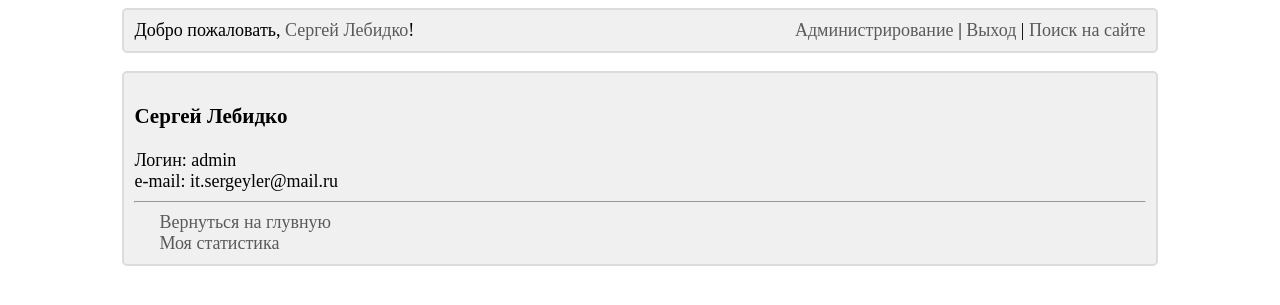
After one commit to SergeyLebidko/WebTester, a Django app: page /main/account/ in a window 1280 px wide. The commit adds this page. Shown: the top 305 px of the page. Run offline with Django 3.2, Linux system fonts and the light colour scheme; a user stored in the database is signed in.

Commit message:
Добавлена страница account

```diff
--- a/main/templates/layout/basic.html
+++ b/main/templates/layout/basic.html
@@ -15,7 +15,7 @@
         <div id="left_block">
             {% if user.is_authenticated %}
                 Добро пожаловать,
-                <a href="{% url 'main:statistic_page' %}">{{ user }}</a>!
+                <a href="{% url 'main:account' %}">{{ user.first_name }} {{ user.last_name }}</a>!
             {% else %}
                 <a href="{% url 'main:login' %}">Войти</a>
                 или
--- /dev/null
+++ b/main/templates/main/account.html
@@ -0,0 +1,15 @@
+{% extends 'layout/basic.html' %}
+
+{% block content %}
+    <div class="basic_block">
+        <h3>{{ user.first_name }} {{ user.last_name }}</h3>
+         Логин: {{ user }}<br>
+        e-mail: {{ user.email }}
+        <hr>
+        <div class="block_with_margin">
+            <a href="{% url 'main:index' %}">Вернуться на глувную</a>
+            <br>
+            <a href="{% url 'main:statistic_page' %}">Моя статистика</a>
+        </div>
+    </div>
+{% endblock %}
--- a/main/urls.py
+++ b/main/urls.py
@@ -1,6 +1,6 @@
 from django.urls import path
 from .views import index, test_list, test_page, LoginController, LogoutController, register_user, statistic_page, \
-    find_page, api_controller
+    find_page, api_controller, account
 
 app_name = 'main'
 
@@ -12,6 +12,7 @@ urlpatterns = [
     path('register/', register_user, name='register_user'),
     path('user_statistic/', statistic_page, name='statistic_page'),
     path('find/', find_page, name='find'),
+    path('account/', account, name='account'),
     path('api/', api_controller),
     path('', index, name='index')
 ]
--- a/main/views.py
+++ b/main/views.py
@@ -131,6 +131,12 @@ def test_page(request, test_group_id, test_id):
         return render(request, 'main/test_statistic.html', context)
 
 
+# Страница аккаунта
+@login_required(login_url=reverse_lazy('main:login'))
+def account(request):
+    return render(request, 'main/account.html', {})
+
+
 # Страница статистики пользователя
 @login_required(login_url=reverse_lazy('main:login'))
 def statistic_page(request):
```
Also changed, not shown: db.sqlite3.
